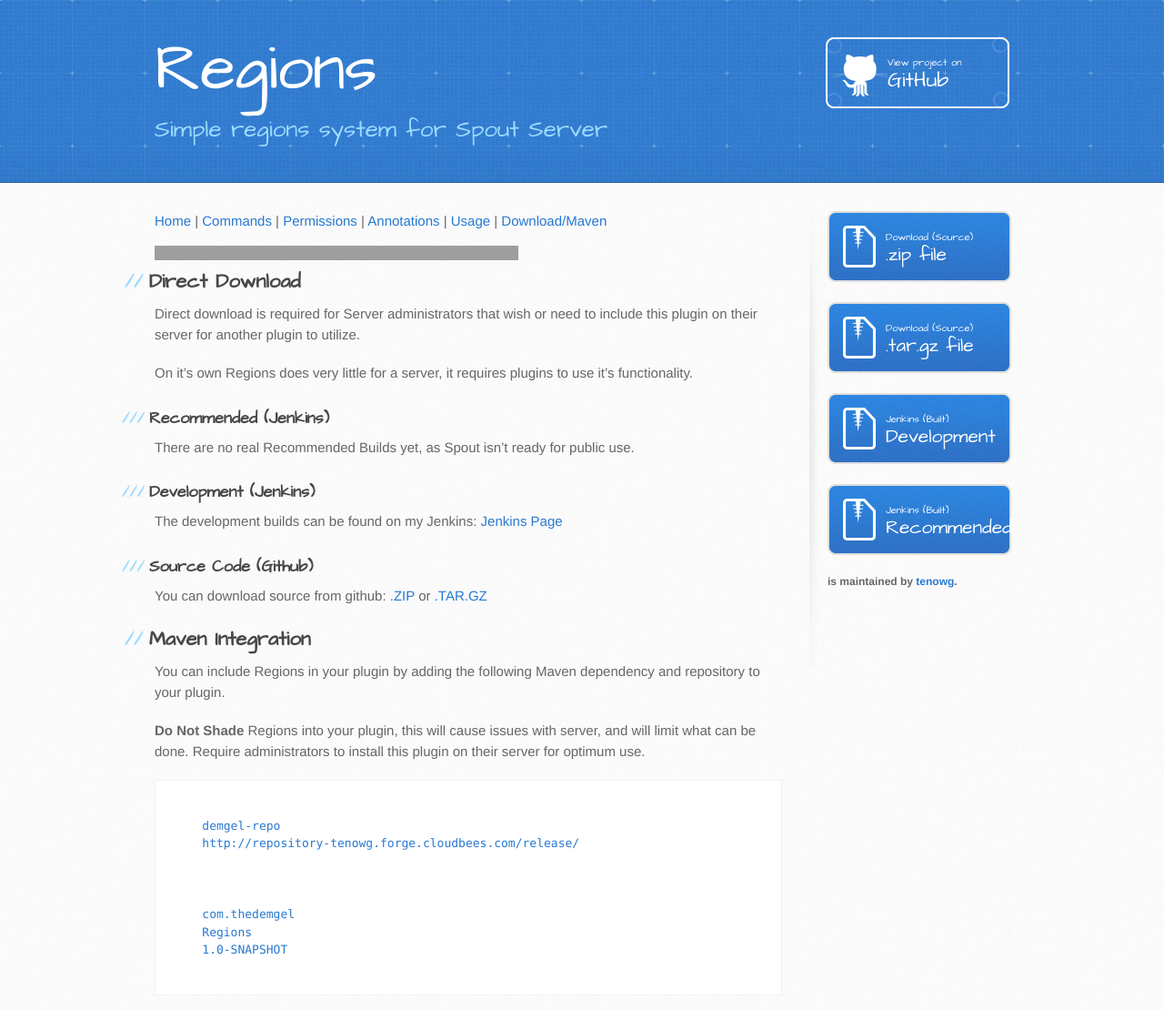
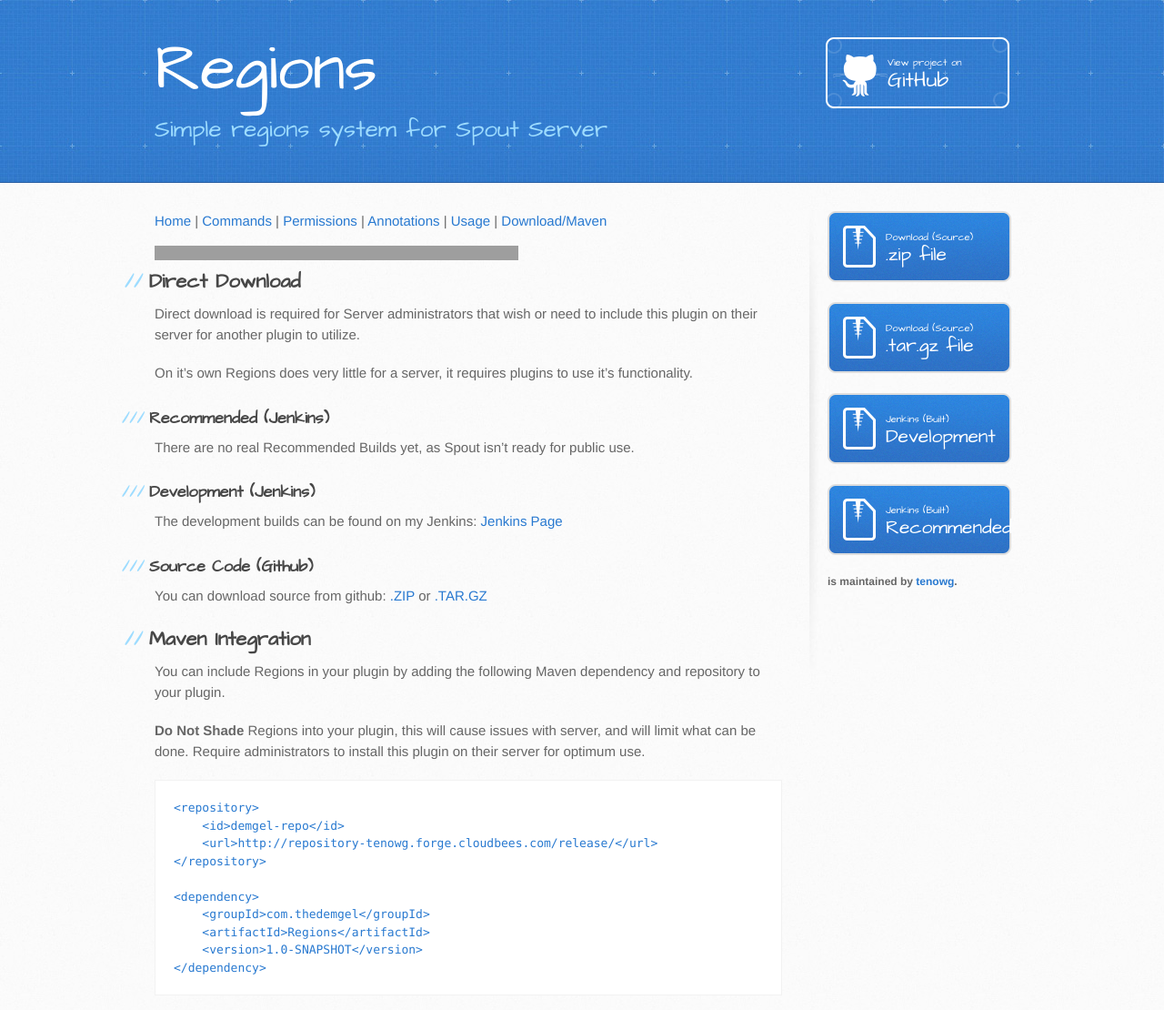
Before and after one commit to tenowg/Regions, a Jekyll site: the page built from download.md, in a window 1280 px wide, cut to the strip 0-1147 px from the top of the page. Shown: the top 1110 px of the strip at 91% size. Built offline with Jekyll 4.4.1, drawn with Linux system fonts in a browser that asks for light colours; grey boxes are pictures that could not be loaded.

Commit message:
Download info

```diff
--- a/download.md
+++ b/download.md
@@ -23,14 +23,14 @@ You can include Regions in your plugin by adding the following Maven dependency
 
 **Do Not Shade** Regions into your plugin, this will cause issues with server, and will limit what can be done. Require administrators to install this plugin on their server for optimum use.
 
-<pre><code><repository>
-    <id>demgel-repo</id>
-    <url>http://repository-tenowg.forge.cloudbees.com/release/</url>
-</repository>
+<pre><code>&lt;repository>
+    &lt;id>demgel-repo&lt;/id>
+    &lt;url>http://repository-tenowg.forge.cloudbees.com/release/&lt;/url>
+&lt;/repository>
 
-<dependency>
-    <groupId>com.thedemgel</groupId>
-    <artifactId>Regions</artifactId>
-    <version>1.0-SNAPSHOT</version>
-</dependency>
+&lt;dependency>
+    &lt;groupId>com.thedemgel&lt;/groupId>
+    &lt;artifactId>Regions&lt;/artifactId>
+    &lt;version>1.0-SNAPSHOT&lt;/version>
+&lt;/dependency>
 </code></pre>
```
